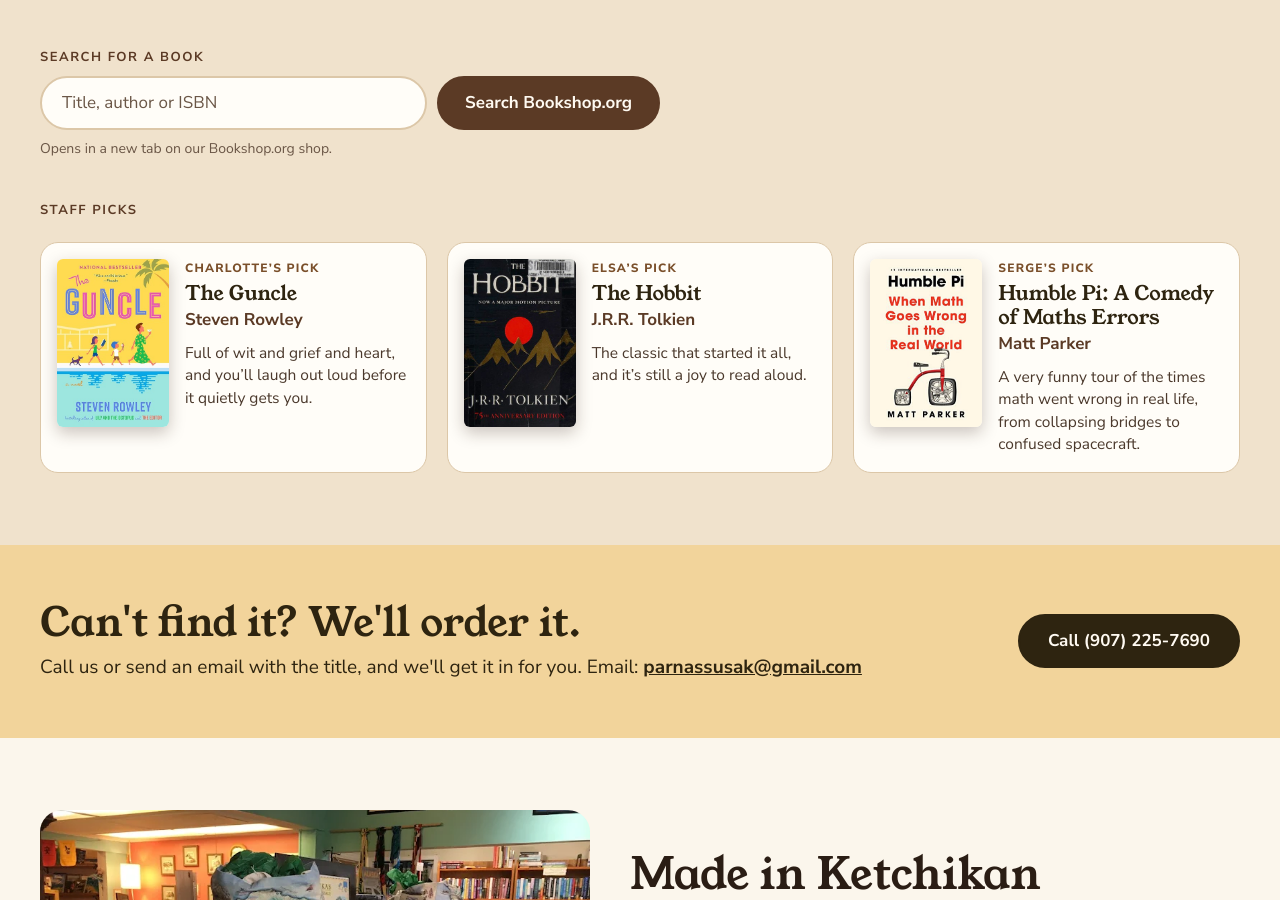
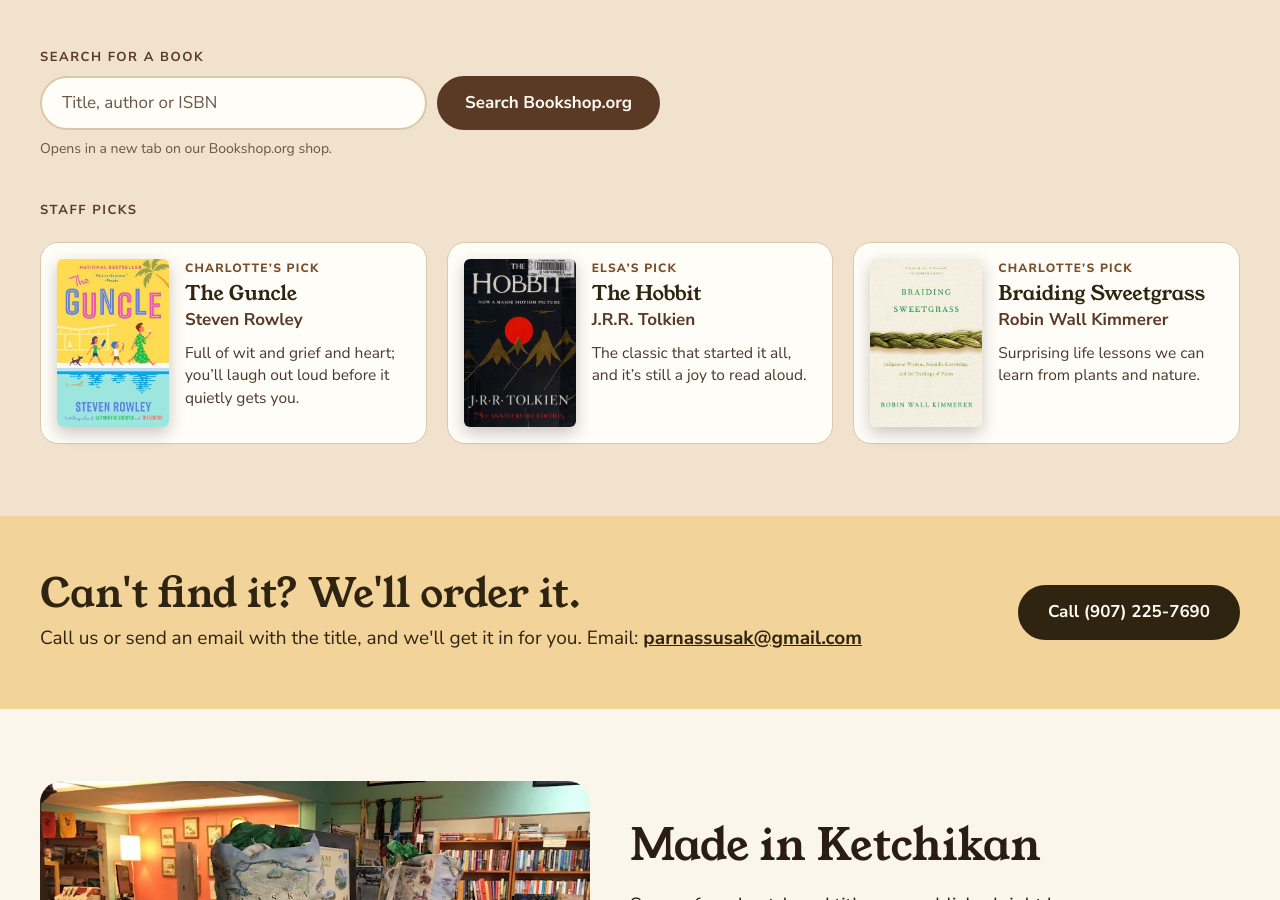
Before and after one commit to sergeballif/parnassus-website, a Jekyll site: the page built from index.html, in a window 1280 px wide and 900 px high, scrolled down 1756 px. Built offline with Jekyll 4.4.1, drawn with Linux system fonts in a browser that asks for light colours.

Commit message:
Update staff picks from Google Sheet

```diff
--- a/_data/staff_picks.json
+++ b/_data/staff_picks.json
@@ -4,7 +4,7 @@
     "title": "The Guncle",
     "author": "Steven Rowley",
     "isbn": "9780525542308",
-    "blurb": "Full of wit and grief and heart, and you’ll laugh out loud before it quietly gets you.",
+    "blurb": "Full of wit and grief and heart; you’ll laugh out loud before it quietly gets you.",
     "cover": "/assets/covers/9780525542308-da39a3ee.jpg"
   },
   {
@@ -16,11 +16,11 @@
     "cover": "/assets/covers/9780547928227-da39a3ee.jpg"
   },
   {
-    "picker": "Serge",
-    "title": "Humble Pi: A Comedy of Maths Errors",
-    "author": "Matt Parker",
-    "isbn": "9780593084694",
-    "blurb": "A very funny tour of the times math went wrong in real life, from collapsing bridges to confused spacecraft.",
-    "cover": "/assets/covers/9780593084694-da39a3ee.jpg"
+    "picker": "Charlotte",
+    "title": "Braiding Sweetgrass",
+    "author": "Robin Wall Kimmerer",
+    "isbn": "9781571313560",
+    "blurb": "Surprising life lessons we can learn from plants and nature.",
+    "cover": "/assets/covers/9781571313560-da39a3ee.jpg"
   }
 ]
```
Also changed, not shown: assets/covers/9780593084694-da39a3ee.jpg (deleted), assets/covers/9781571313560-da39a3ee.jpg (added).
